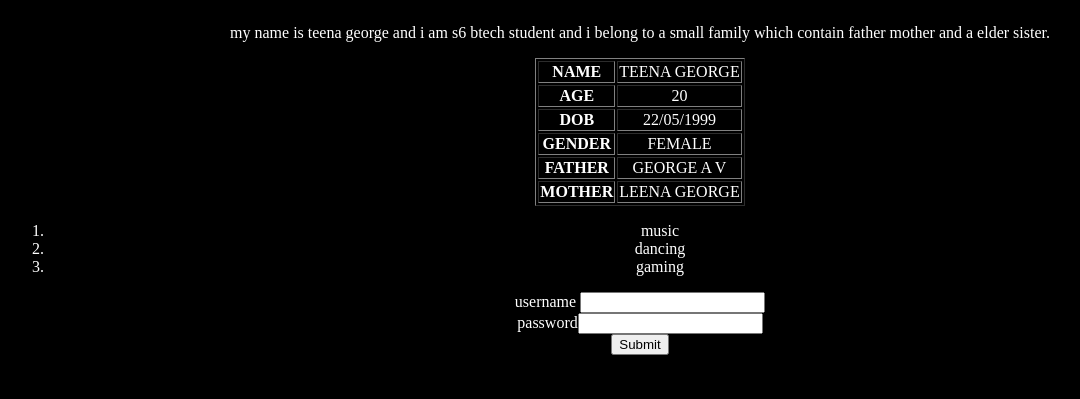
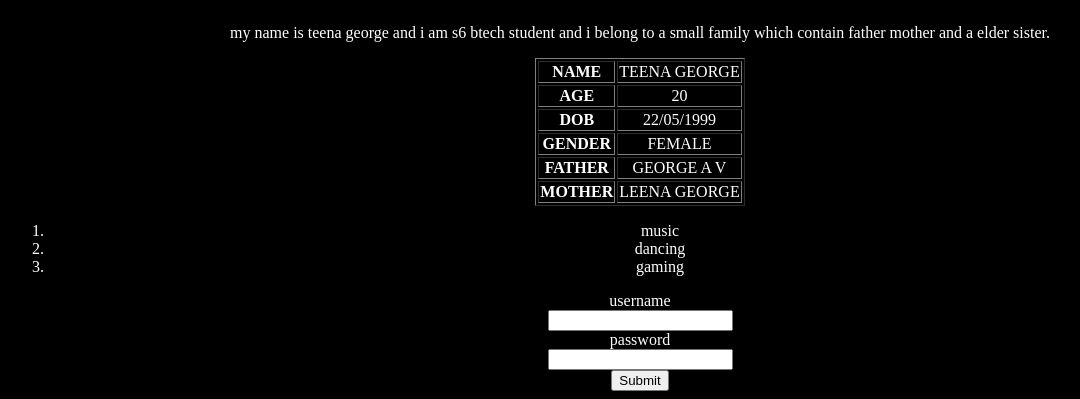
Before and after one commit to teenugrg/portfolio, a plain HTML site: page index.html in a window 1280 px wide. Shown: the part 543-942 px from the top of the page, without its empty margins (0-1080 px from the left). Before the commit the page ends 906 px from the top, so only its background shows below. Drawn offline with Linux system fonts and the light colour scheme.

Commit message:
Update index.html

```diff
--- a/index.html
+++ b/index.html
@@ -46,8 +46,8 @@
         <li>gaming</li>
     </ol>
     <form action="dsfd" method="post">
-        <label>username</label> <input type="text"> <br>
-        <label>password</label><input type="password"><br>
+        <label>username</label> <br> <input type="text"> <br>
+        <label>password</label> <br> <input type="password"><br>
         <input type="submit">
     </form>
     </font>
```
